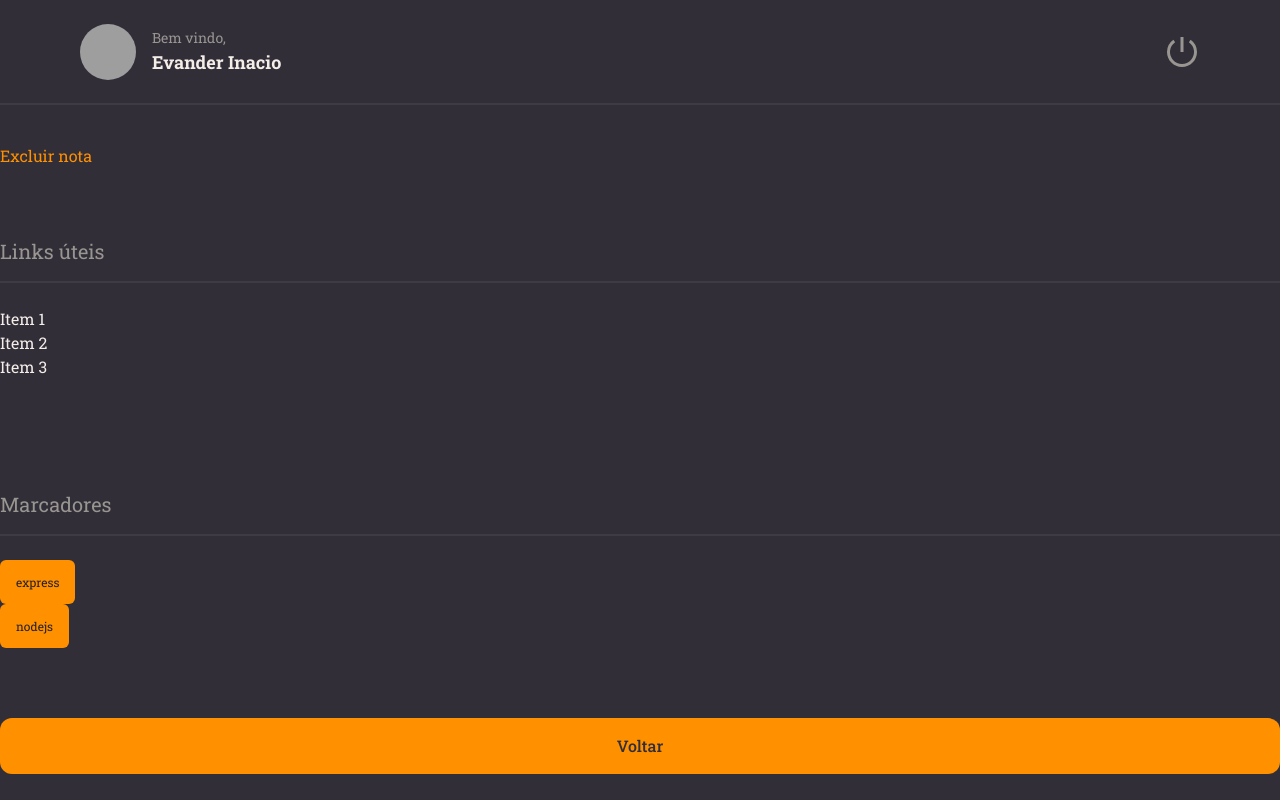
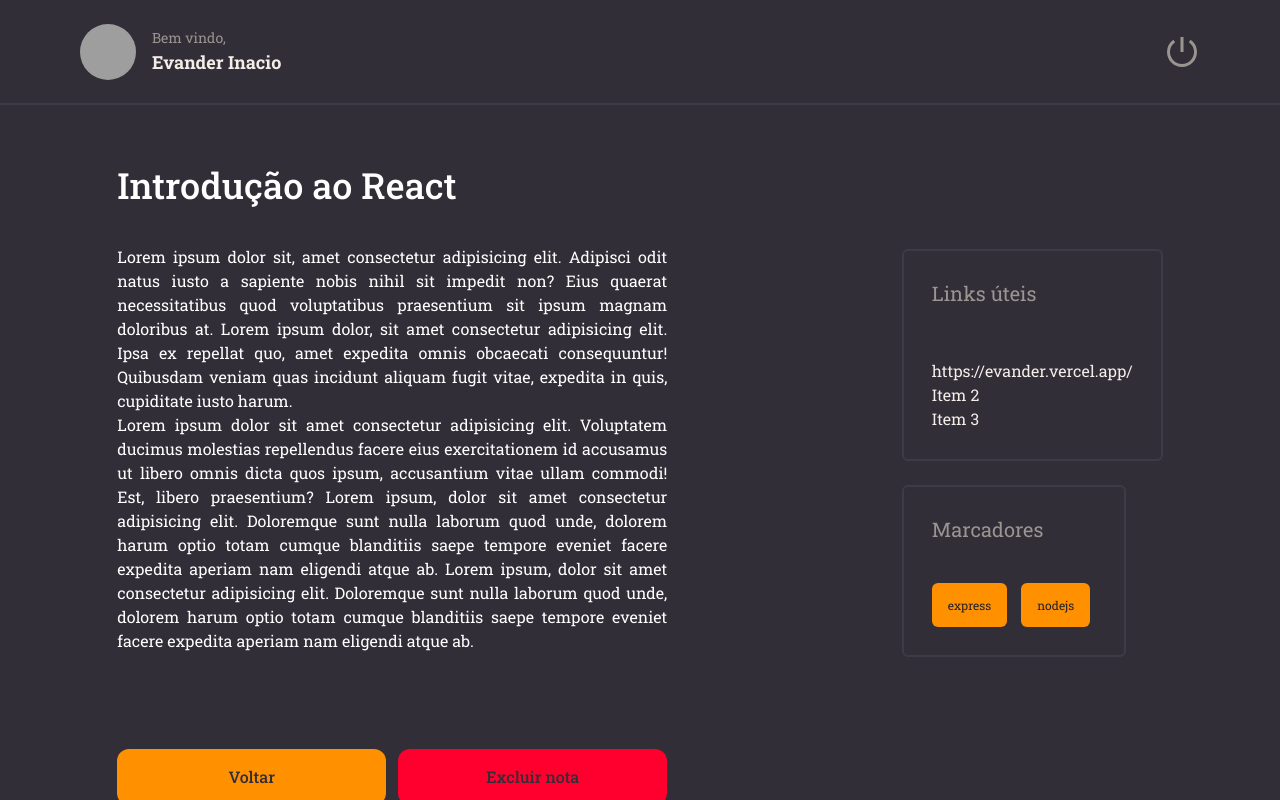
Before and after one commit to EvanderInacio/Notes, a React (Vite) app: page / in a window 1280 px wide. Built offline with nearby package versions, Linux system fonts and the light colour scheme; grey boxes are pictures that could not be loaded.

Commit message:
:art: Styles

```diff
--- a/src/components/Button.jsx
+++ b/src/components/Button.jsx
@@ -1,9 +1,9 @@
-export function Button({ title, loading = false }) {
+export function Button({ title, color, loading = false }) {
   return (
     <button
       disabled={loading}
       type="button"
-      className="w-full bg-orange-800 text-background-800 h-14 py-0 px-4 mt-4 rounded-xl font-medium disabled:opacity-50"
+      className={`w-full ${color ? 'bg-red-900' : 'bg-orange-800'} text-background-800 h-14 py-0 px-4 mt-4 rounded-xl font-medium disabled:opacity-50`}
     >
       { loading ? "Loading..." : title }
     </button>
--- a/src/components/ButtonText.jsx
+++ b/src/components/ButtonText.jsx
@@ -4,7 +4,7 @@ export function ButtonText({ title, ...rest }) {
     <button
       type="button"
       {...rest}
-      className="bg-transparent text-orange-800 border-0 w-fit text-base"
+      className="bg-transparent text-orange-800 border-0 text-base"
     >
       {title}
     </button>
--- a/src/components/Section.jsx
+++ b/src/components/Section.jsx
@@ -2,13 +2,9 @@
 
 export function Section({ title, children }) {
   return (
-    <div className="my-14 mx-0 mb-7">
-      <h2
-        className="border-b-2 border-background-700 pb-4 mb-6 text-gray-100 font-normal text-xl"
-      >
-       {title}
-      </h2>
-      {children}
+    <div className="border-2 border-background-700 rounded-md p-7 max-w-fit grid items-end justify-end">
+      <h2 className=" pb-4 mb-6 text-gray-100 font-normal text-xl">{title}</h2>
+      <div className="flex gap-2">{children}</div>
     </div>
   )
 }
--- a/src/components/Tag.jsx
+++ b/src/components/Tag.jsx
@@ -1,8 +1,7 @@
+
 export function Tag({ title }) {
   return (
-    <div
-      className="text-xs px-4 py-[14px] rounded-md mr-[6px] text-background-900 bg-orange-800 max-w-fit"
-    >
+    <div className="text-xs px-4 py-[14px] rounded-md mr-[6px] text-background-900 bg-orange-800">
       {title}
     </div>
   )
--- a/src/pages/Details.jsx
+++ b/src/pages/Details.jsx
@@ -1,30 +1,58 @@
-import { Button } from "../components/Button";
-import { ButtonText } from "../components/ButtonText";
-import { Header } from "../components/Header";
-import { Section } from "../components/Section";
-import { Tag } from "../components/Tag";
+import { Button } from '../components/Button'
+import { Header } from '../components/Header'
+import { Section } from '../components/Section'
+import { Tag } from '../components/Tag'
 
 export function Details() {
   return (
     <div className="grid w-full h-screen">
       <Header />
-      <ButtonText title="Excluir nota" />
 
+      <main className=" overflow-y-scroll py-16 flex justify-around items-center">
+        <section className="max-w-[550px]">
+          <div className=" my-0 mx-auto flex flex-col">
+            <h1 className="text-4xl font-medium pt-16 mb-6">Introdução ao React</h1>
+
+            <p className="text-base mt-4 text-justify">
+              Lorem ipsum dolor sit, amet consectetur adipisicing elit. Adipisci
+              odit natus iusto a sapiente nobis nihil sit impedit non? Eius
+              quaerat necessitatibus quod voluptatibus praesentium sit ipsum
+              magnam doloribus at. Lorem ipsum dolor, sit amet consectetur
+              adipisicing elit. Ipsa ex repellat quo, amet expedita omnis
+              obcaecati consequuntur! Quibusdam veniam quas incidunt aliquam
+              fugit vitae, expedita in quis, cupiditate iusto harum.
+              <br />
+              Lorem ipsum dolor sit amet consectetur adipisicing elit. Voluptatem ducimus molestias repellendus facere eius exercitationem id accusamus ut libero omnis dicta quos ipsum, accusantium vitae ullam commodi! Est, libero praesentium?
+              Lorem ipsum, dolor sit amet consectetur adipisicing elit. Doloremque sunt nulla laborum quod unde, dolorem harum optio totam cumque blanditiis saepe tempore eveniet facere expedita aperiam nam eligendi atque ab.
+              Lorem ipsum, dolor sit amet consectetur adipisicing elit. Doloremque sunt nulla laborum quod unde, dolorem harum optio totam cumque blanditiis saepe tempore eveniet facere expedita aperiam nam eligendi atque ab.
+            </p>
+
+            <div className="flex gap-3 mt-20">
+              <Button title="Voltar" />
+              <Button title="Excluir nota" color="#f5020b" />
+            </div>
+          </div>
+        </section>
+
+        <section>
+          <div className="flex flex-col gap-6">
             <Section title="Links úteis">
               <ul className="list-none mt-3 text-white-800">
-          <li>Item 1</li>
+                <li>
+                  <a href="">https://evander.vercel.app/</a>
+                </li>
                 <li>Item 2</li>
                 <li>Item 3</li>
               </ul>
             </Section>
 
             <Section title="Marcadores">
-        <Tag title="express"/>
-        <Tag title="nodejs"/>
+              <Tag title="express" />
+              <Tag title="nodejs" />
             </Section>
-
-
-      <Button title="Voltar" />
+          </div>
+        </section>
+      </main>
     </div>
   )
 }
```
Lines whose indentation alone changed are shown as unchanged.
